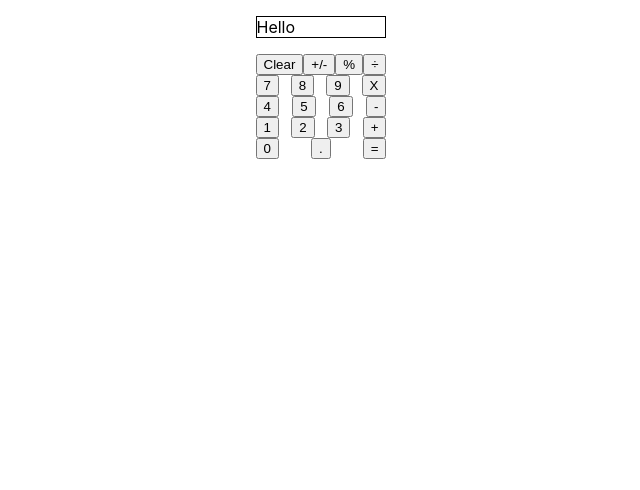
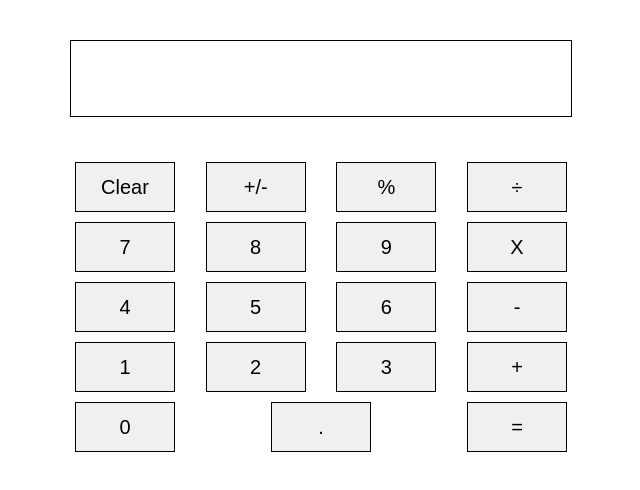
Before and after one commit to danieldemars/react-calculator, a React (Create React App) app: page / in a window 1280 px wide. Shown: the top 490 px of the page, without its empty margins (319-959 px from the left). Built offline with nearby package versions, Linux system fonts and the light colour scheme.

Commit message:
My first react app

```diff
--- a/src/App.js
+++ b/src/App.js
@@ -1,55 +1,104 @@
-import React from "react";
+import { useState } from 'react';
 import "./calculator.css";
 
 function CalcButton({ text, onButtonClick }) {
-  return <button>{text}</button>;
+  return <button className="calc-button" onClick={onButtonClick}>{text}</button>;
 }
 
-function Output() {
-  return <p className="output">Hello</p>;
+function Output({ displayValue }) {
+  return <p className="output">{displayValue}</p>;
 }
 
-function ButtonDisplay() {
+function ButtonDisplay( {handleClick} ) {
   return (
     <>
       <div className="calc-row">
-        <CalcButton text={"Clear"} />
-        <CalcButton text={"+/-"} />
-        <CalcButton text={"%"} />
-        <CalcButton text={"÷"} />
+        <CalcButton text={"Clear"} onButtonClick={() => handleClick("clear")} />
+        <CalcButton text={"+/-"} onButtonClick={() => handleClick("+/-")} />
+        <CalcButton text={"%"} onButtonClick={() => handleClick("%")} />
+        <CalcButton text={"÷"} onButtonClick={() => handleClick("divide")} />
       </div>
       <div className="calc-row">
-        <CalcButton text={"7"} />
-        <CalcButton text={"8"} />
-        <CalcButton text={"9"} />
-        <CalcButton text={"X"} />
+        <CalcButton text={"7"} onButtonClick={() => handleClick(7)} />
+        <CalcButton text={"8"} onButtonClick={() => handleClick(8)} />
+        <CalcButton text={"9"} onButtonClick={() => handleClick(9)} />
+        <CalcButton text={"X"} onButtonClick={() => handleClick("X")} />
       </div>
       <div className="calc-row">
-        <CalcButton text={"4"} />
-        <CalcButton text={"5"} />
-        <CalcButton text={"6"} />
-        <CalcButton text={"-"} />
+        <CalcButton text={"4"} onButtonClick={() => handleClick(4)} />
+        <CalcButton text={"5"} onButtonClick={() => handleClick(5)} />
+        <CalcButton text={"6"} onButtonClick={() => handleClick(6)} />
+        <CalcButton text={"-"} onButtonClick={() => handleClick("-")} />
       </div>
       <div className="calc-row">
-        <CalcButton text={"1"} />
-        <CalcButton text={"2"} />
-        <CalcButton text={"3"} />
-        <CalcButton text={"+"} />
+        <CalcButton text={"1"} onButtonClick={() => handleClick(1)} />
+        <CalcButton text={"2"} onButtonClick={() => handleClick(2)} />
+        <CalcButton text={"3"} onButtonClick={() => handleClick(3)} />
+        <CalcButton text={"+"} onButtonClick={() => handleClick("+")} />
       </div>
       <div className="calc-row">
-        <CalcButton text={"0"} />
-        <CalcButton text={"."} />
-        <CalcButton text={"="} />
+        <CalcButton text={"0"} onButtonClick={() => handleClick(0)} />
+        <CalcButton text={"."} onButtonClick={() => handleClick(".")} />
+        <CalcButton text={"="} onButtonClick={() => handleClick("=")} />
       </div>
     </>
   );
 }
 
 export default function Calculator() {
+  const [output, setOutput] = useState("");
+  const [stack, setStack] = useState([]);
+
+  function handleClick(value){
+    if (value === 1) {
+      setStack(prevStack => [...prevStack, 1]);
+      setOutput(1);
+      return;
+    } else if (value === 2) {
+      setStack(prevStack => [...prevStack, 2]);
+      setOutput(2);
+      return;
+    } else if (value === 3) {
+      setStack((prevStack) => [...prevStack, 3]);
+      setOutput(3);
+      return;
+    } else if (value === 4) {
+      setStack((prevStack) => [...prevStack, 4]);
+      setOutput(4);
+      return;
+    } else if (value === 5) {
+      setStack((prevStack) => [...prevStack, 5]);
+      setOutput(5);
+      return;
+    } else if (value === 6) {
+      setStack((prevStack) => [...prevStack, 6]);
+      setOutput(6);
+      return;
+    } else if (value === 7) {
+      setStack((prevStack) => [...prevStack, 7]);
+      setOutput(7);
+      return;
+    } else if (value === 8) {
+      setStack((prevStack) => [...prevStack, 8]);
+      setOutput(8);
+      return;
+    } else if (value === 9) {
+      setStack((prevStack) => [...prevStack, 9]);
+      setOutput(9);
+      return;
+    } else if (value === 0) {
+      setStack((prevStack) => [...prevStack, 0]);;
+      setOutput(0);
+      return;
+    } else {
+      console.log(stack);
+    }
+  }
+
   return (
     <>
-      <Output />
-      <ButtonDisplay />
+      <Output displayValue={output}/>
+      <ButtonDisplay handleClick={handleClick}/>
     </>
   );
 }
--- a/src/calculator.css
+++ b/src/calculator.css
@@ -9,6 +9,22 @@ body {
     justify-content: space-between;
 }
 
+.calc-button {
+    height: 50px;
+    width: 100px;
+    margin: 5px;
+    background-color: #f0f0f0;
+    border: 1px solid #000;
+    display: flex;
+    justify-content: center;
+    align-items: center;
+    font-size: 20px;
+}
+
 .output {
     border: 1px solid #000;
+    height: 75px;
+    width: 500px;
+    font-size: 40px;
+    text-align: right;
 }
```
